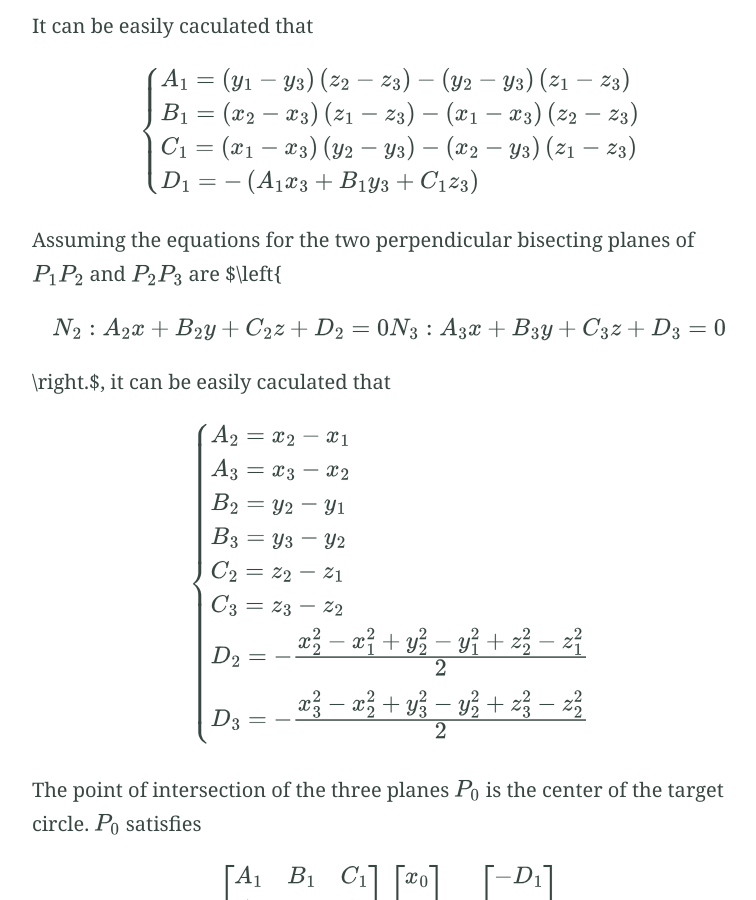
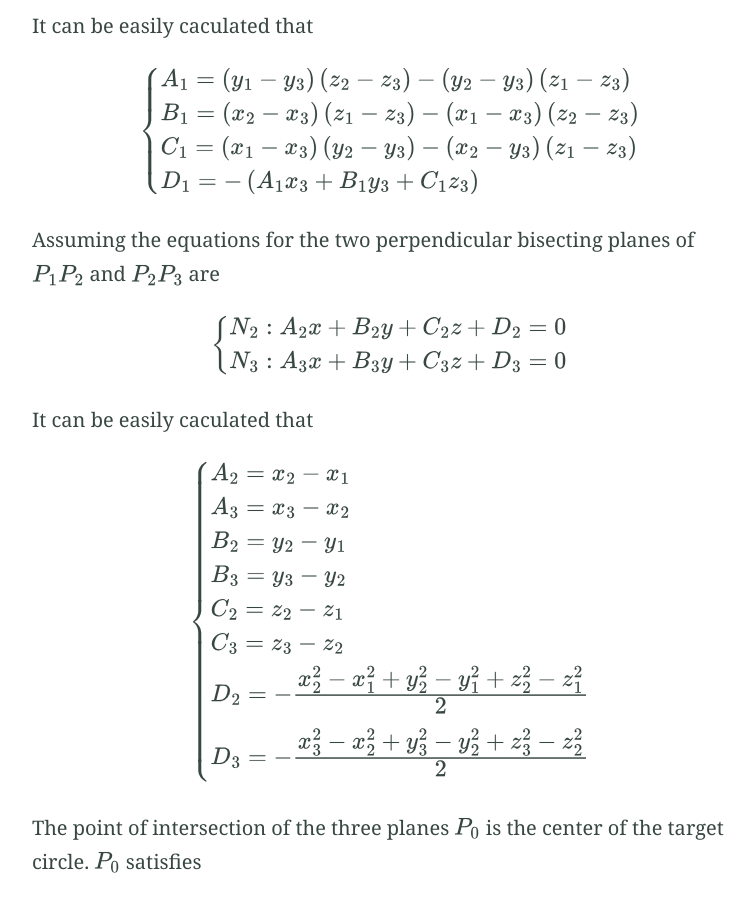
Before and after one commit to Confuzzle/Confuzzle.github.io, a Jekyll site: the page built from _posts/2020-12-31-path-planning-abc(2).md, in a window 1280 px wide and 900 px high, scrolled down 3214 px. Shown: the whole window, without its empty margins (251-1007 px from the left). Built offline with Jekyll 4.4.1, drawn with Linux system fonts in a browser that asks for light colours; some of the changed text lies outside the part shown.

Commit message:
Add arc blog

```diff
--- a/_posts/2020-12-31-path-planning-abc(2).md
+++ b/_posts/2020-12-31-path-planning-abc(2).md
@@ -82,10 +82,14 @@ D_{1}=-\left(A_{1} x_{3}+B_{1} y_{3}+C_{1} z_{3}\right)
 \end{array}\right.
 $$
 
-Assuming the equations for the two perpendicular bisecting planes of $P_1P_2$ and $P_2P_3$ are $\left\{\begin{array}{l}
+Assuming the equations for the two perpendicular bisecting planes of $P_1P_2$ and $P_2P_3$ are
+
+$$\left\{\begin{array}{l}
 N_{2}: A_{2} x+B_{2} y+C_{2} z+D_{2}=0 \\
 N_{3}: A_{3} x+B_{3} y+C_{3} z+D_{3}=0
-\end{array}\right.$, it can be easily caculated that
+\end{array}\right.$$
+
+It can be easily caculated that
 
 $$
 \left\{\begin{array}{l}
@@ -164,7 +168,8 @@ P^{*} \\
 \end{array}\right]
 $$
 
-Where $P^{*}$ stands for the point $P$ in the new coordinate system $S_{circle}$, then the central angle corresponding to the arc $\stackrel\frown{ P_{1}^{*}P_{3}^{*}}$ to be planned can be calculated
+Where $P^{*}$ stands for the point $P$ in the new coordinate system $S_{circle}$.
+Then the central angle corresponding to the arc $\stackrel\frown{P_{1}^{*}P_{3}^{*}}$ to be planned can be calculated:
 
 $$
 \theta=\arccos \left(\frac{P_{1}^{*}P_{3}^{*}}{\left|P_{1}^{*}\right|\times \left|P_{3}^{*}\right|}\right)
```
